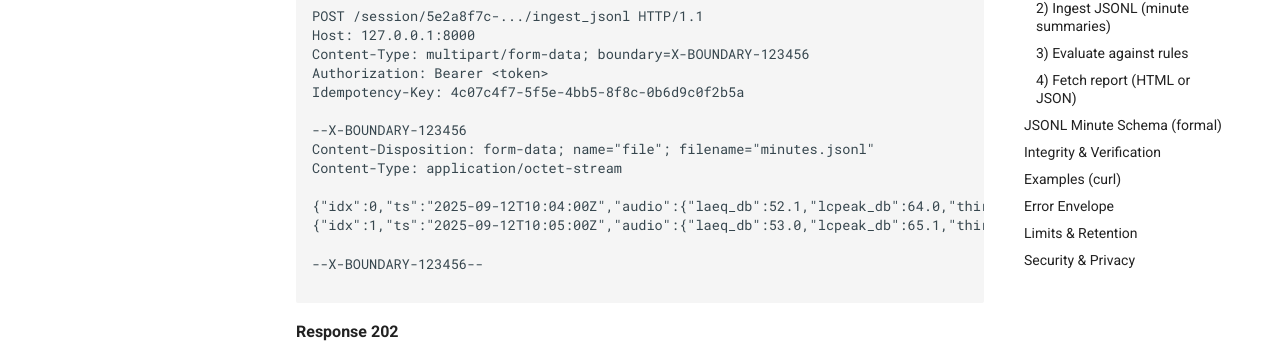
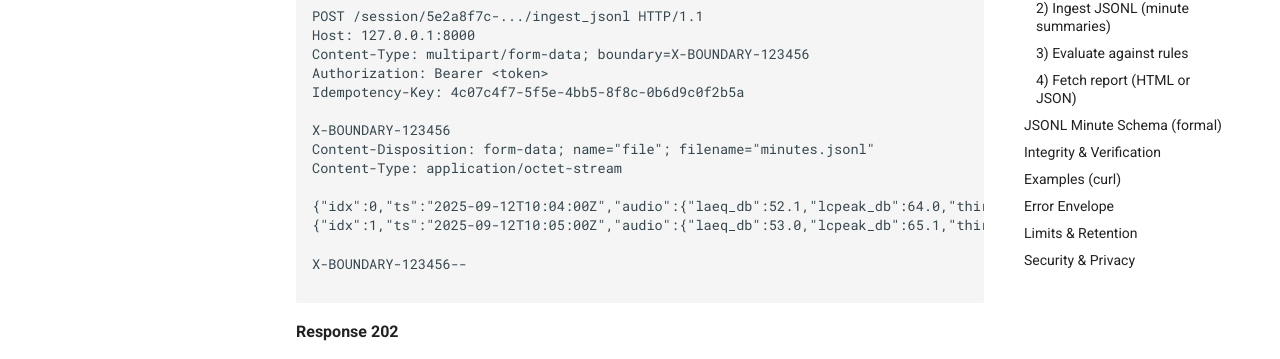
Before and after one commit to googs0/av-safe-toolkit, an MkDocs documentation site: the page built from docs/api.md, in a window 1280 px wide and 900 px high, scrolled down 1618 px. Shown: the part 253-612 px from the top of the window. Built offline with MkDocs 1.6.1 and Material for MkDocs 9.7.7, drawn with Linux system fonts in a browser that asks for light colours; comment, search, counter and statistics services are not loaded.

```diff
--- a/docs/api.md
+++ b/docs/api.md
@@ -79,14 +79,14 @@ Content-Type: multipart/form-data; boundary=X-BOUNDARY-123456
 Authorization: Bearer <token>
 Idempotency-Key: 4c07c4f7-5f5e-4bb5-8f8c-0b6d9c0f2b5a
 
---X-BOUNDARY-123456
+X-BOUNDARY-123456
 Content-Disposition: form-data; name="file"; filename="minutes.jsonl"
 Content-Type: application/octet-stream
 
 {"idx":0,"ts":"2025-09-12T10:04:00Z","audio":{"laeq_db":52.1,"lcpeak_db":64.0,"third_octave_db":{"125":58.0,"250":56.5,"500":54.0,"1000":52.0,"2000":51.2}},"light":{"tlm_freq_hz":120.0,"tlm_mod_percent":7.5,"flicker_index":0.06},"chain":{"hash":"aaaaaaaaaaaaaaaaaaaaaaaaaaaaaaaaaaaaaaaaaaaaaaaaaaaaaaaaaaaaaaaa"}}
 {"idx":1,"ts":"2025-09-12T10:05:00Z","audio":{"laeq_db":53.0,"lcpeak_db":65.1,"third_octave_db":{"125":58.3,"250":56.7,"500":54.2,"1000":52.2,"2000":51.5}},"light":{"tlm_freq_hz":120.0,"tlm_mod_percent":7.6,"flicker_index":0.06},"chain":{"hash":"bbbbbbbbbbbbbbbbbbbbbbbbbbbbbbbbbbbbbbbbbbbbbbbbbbbbbbbbbbbbbbbb"}}
 
---X-BOUNDARY-123456--
+X-BOUNDARY-123456--
 
 ~~~
 
```
